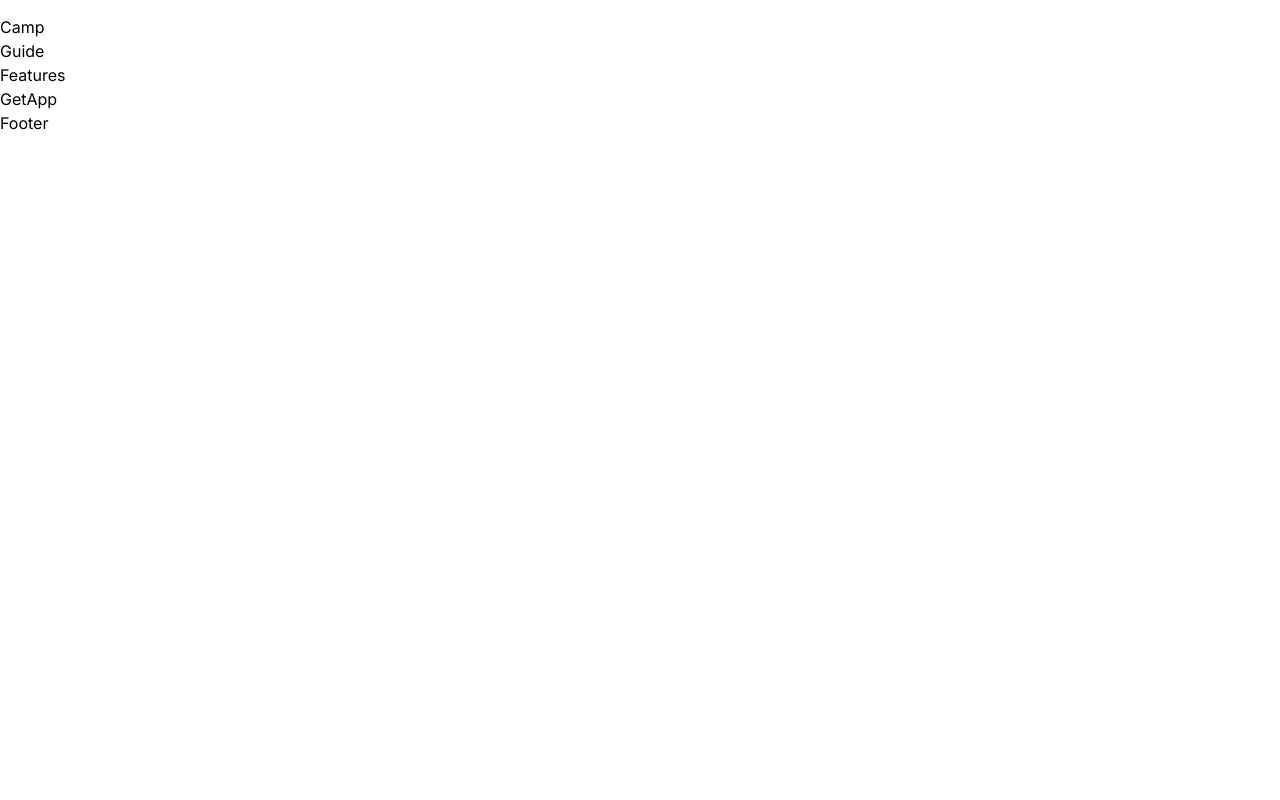
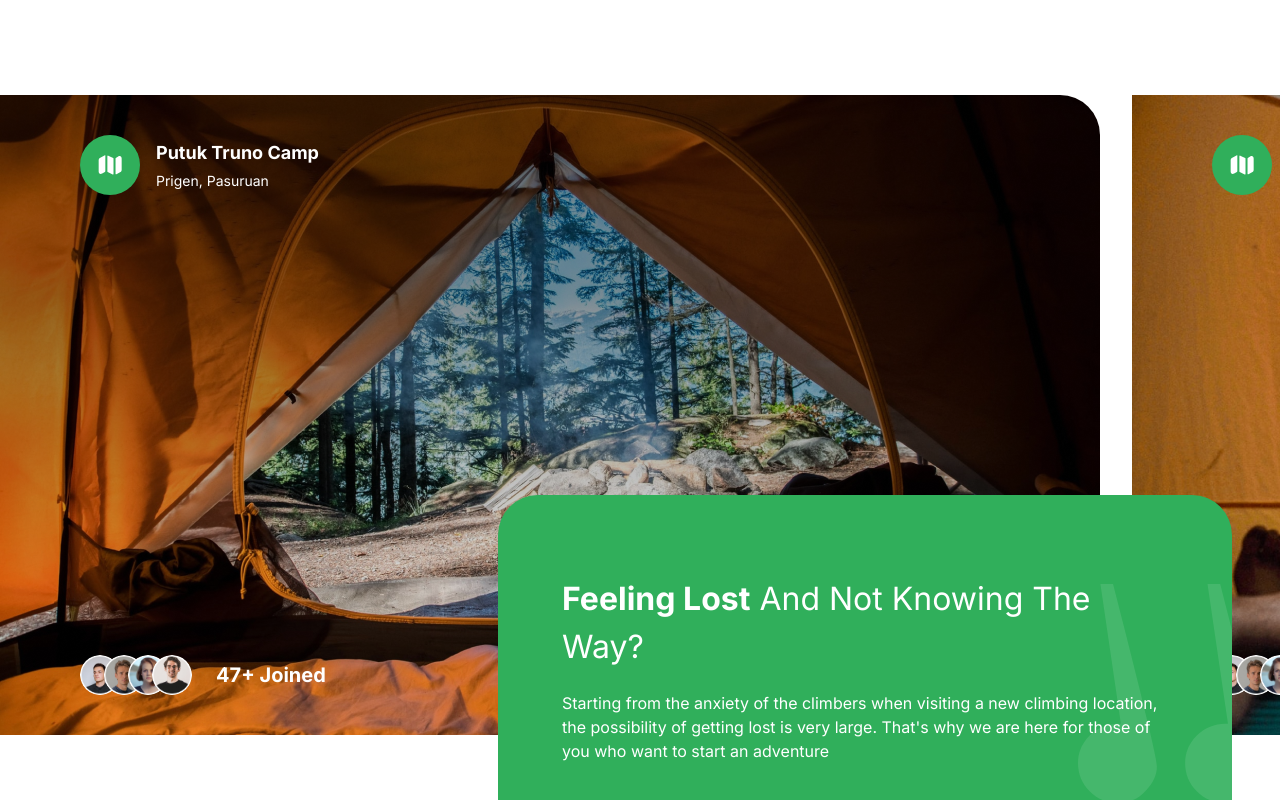
Before and after one commit to gifariarsal/travel-app, a Next.js app: page / in a window 1280 px wide. Shown: the part 840-1640 px from the top of the page. Before the commit the page ends 975 px from the top, so only its background shows below. Built offline with nearby package versions, Linux system fonts and the light colour scheme.

Commit message:
feat: add Camp section (#2)

```diff
--- a/components/Camp.tsx
+++ b/components/Camp.tsx
@@ -1,9 +1,94 @@
-import React from 'react'
+import { PEOPLE_URL } from '@/constants';
+import Image from 'next/image';
+
+interface CampProps {
+  backgroundImage: string;
+  title: string;
+  subtitle: string;
+  peopleJoined: string;
+}
+
+const CampSite = ({
+  backgroundImage,
+  title,
+  subtitle,
+  peopleJoined,
+}: CampProps) => {
+  return (
+    <div
+      className={`h-full w-full min-w-[1100px] ${backgroundImage} bg-cover bg-no-repeat lg:rounded-r-5xl 2xl:rounded-5xl`}
+    >
+      <div className="flex h-full flex-col items-start justify-between p-6 lg:px-20 lg:py-10">
+        <div className="flexCenter gap-4">
+          <div className="rounded-full bg-green-50 p-4">
+            <Image src="/folded-map.svg" alt="map" width={28} height={28} />
+          </div>
+          <div className="flex flex-col gap-1">
+            <h4 className="bold-18 text-white">{title}</h4>
+            <p className="regular-14 text-white">{subtitle}</p>
+          </div>
+        </div>
+
+        <div className="flexCenter gap-6">
+          <span className="flex -space-x-4 overflow-hidden">
+            {PEOPLE_URL.map((url) => (
+              <Image
+                className="inline-block h-10 w-10 rounded-full"
+                src={url}
+                key={url}
+                alt="person"
+                width={52}
+                height={52}
+              />
+            ))}
+          </span>
+          <p className="bold-16 md:bold-20 text-white">{peopleJoined}</p>
+        </div>
+      </div>
+    </div>
+  );
+};
 
 const Camp = () => {
   return (
-    <div>Camp</div>
-  )
-}
+    <section className="2xl:max-container relative flex flex-col py-10 lg:mb-10 lg:py-20 xl:mb-20">
+      <div className="hide-scrollbar flex h-[340px] w-full items-start justify-start gap-8 overflow-x-auto lg:h-[400px] xl:h-[640px]">
+        <CampSite
+          backgroundImage="bg-bg-img-1"
+          title="Putuk Truno Camp"
+          subtitle="Prigen, Pasuruan"
+          peopleJoined="47+ Joined"
+        />
+        <CampSite
+          backgroundImage="bg-bg-img-2"
+          title="Mountain View Camp"
+          subtitle="Somewhere in the Wilderness"
+          peopleJoined="33+ Joined"
+        />
+      </div>
 
-export default Camp
+      <div className="flexEnd mt-10 px-6 lg:-mt-60 lg:mr-6">
+        <div className="bg-green-50 p-8 lg:max-w-[500px] xl:max-w-[734px] xl:rounded-5xl xl:px-16 xl:py-20 relative w-full overflow-hidden rounded-3xl">
+          <h2 className="regular-24 md:regular-32 2xl:regular-64 capitalize text-white">
+            <strong>Feeling Lost</strong> And Not Knowing The Way?
+          </h2>
+          <p className="regular-14 xl:regular-16 mt-5 text-white">
+            Starting from the anxiety of the climbers when visiting a new
+            climbing location, the possibility of getting lost is very large.
+            That&apos;s why we are here for those of you who want to start an
+            adventure
+          </p>
+          <Image
+            src="/quote.svg"
+            alt="camp-2"
+            width={186}
+            height={219}
+            className="camp-quote"
+          />
+        </div>
+      </div>
+    </section>
+  );
+};
+
+export default Camp;
```
